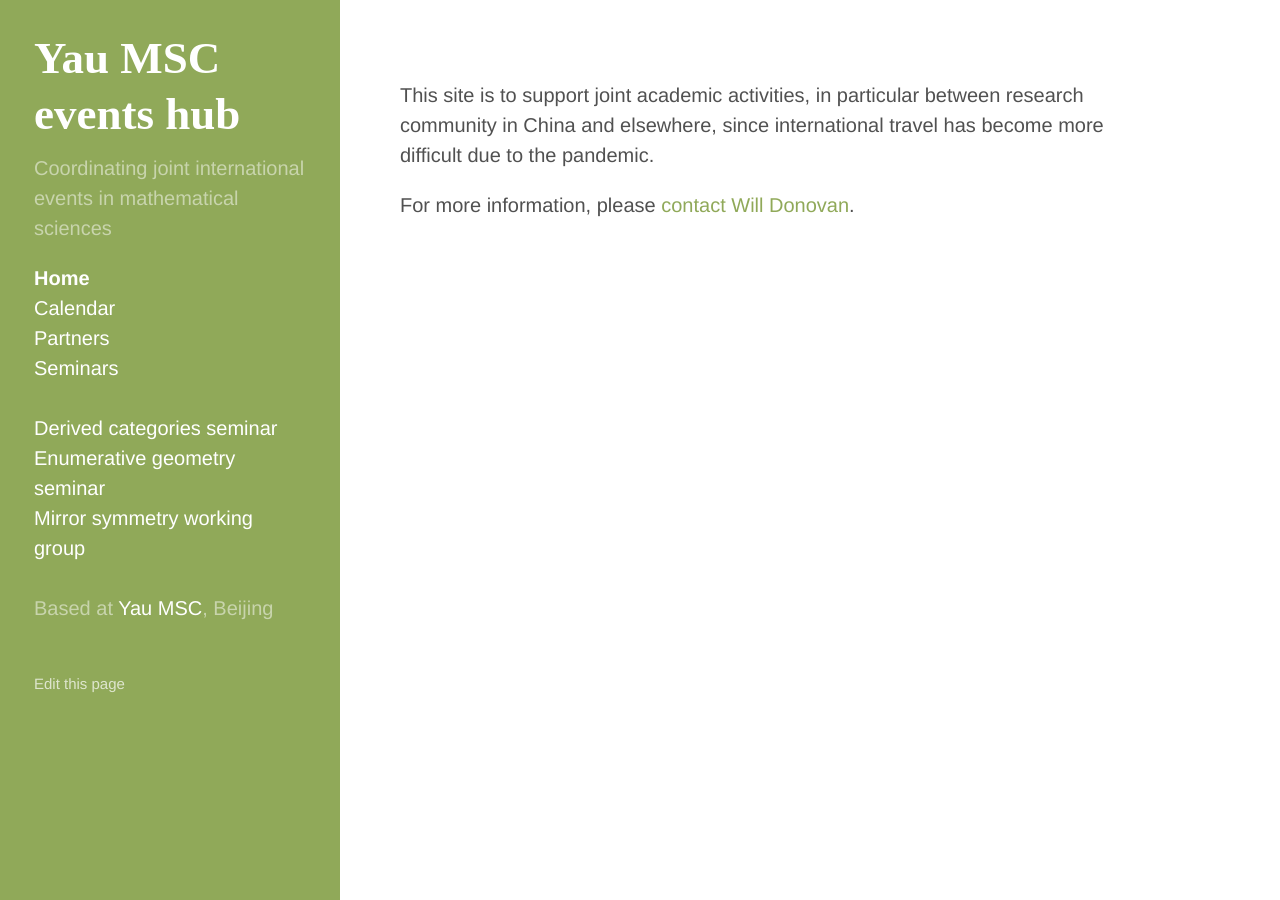
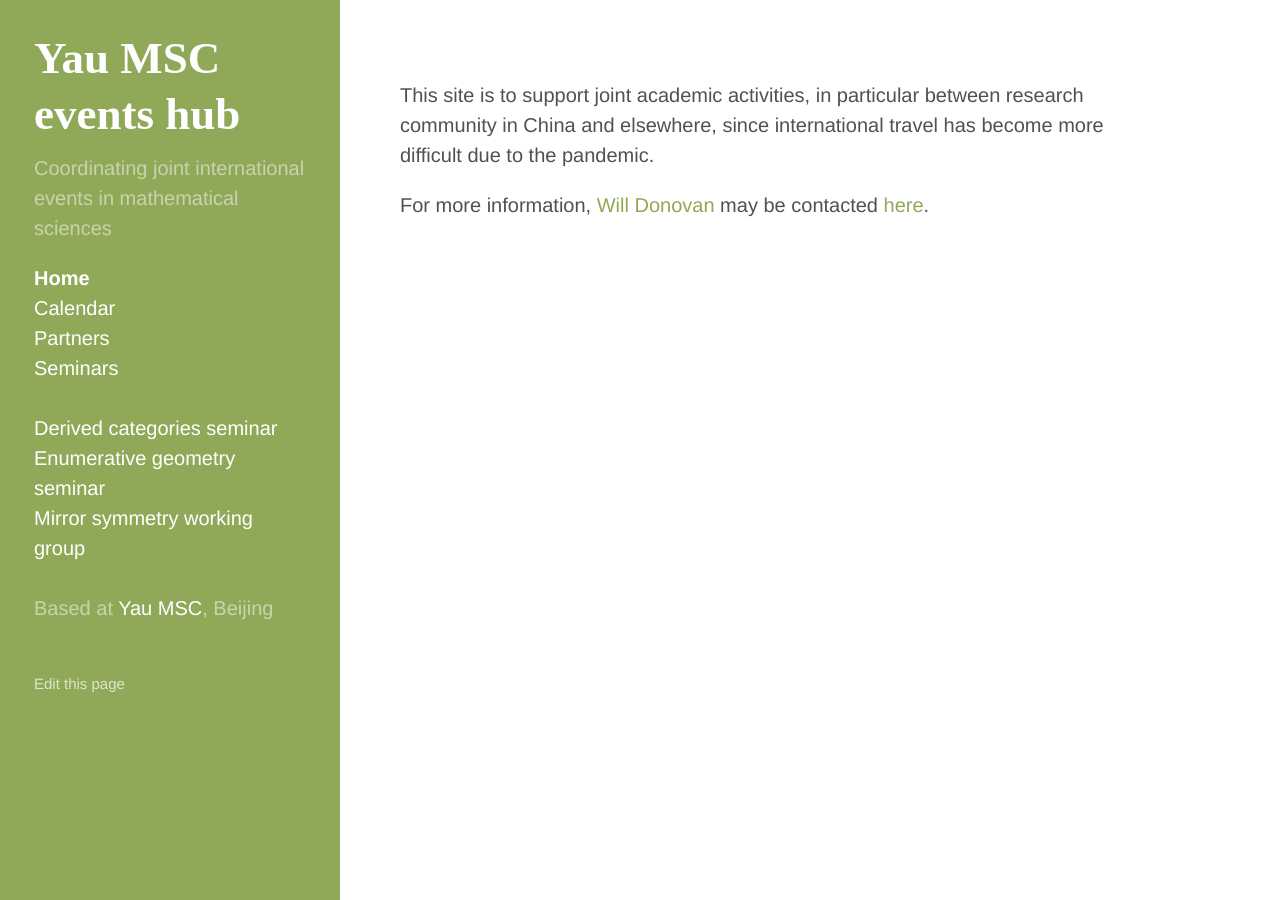
Before and after one commit to yau-msc-events/yau-msc-events.github.io, a Jekyll site: the page built from index.md, in a window 1280 px wide. Built offline with Jekyll 4.4.1, drawn with Linux system fonts in a browser that asks for light colours.

Commit message:
Update index.md

```diff
--- a/index.md
+++ b/index.md
@@ -5,4 +5,4 @@
 
 This site is to support joint academic activities, in particular between research community in China and elsewhere, since international travel has become more difficult due to the pandemic.
 
-For more information, please [contact](mailto:{{ site.contactaddr }}) [{{ site.contact }}](mailto:{{ site.contacturl }}).
+For more information, [{{ site.contact }}]({{ site.contacturl }}) may be contacted [here](mailto:{{ site.contactaddr }}).
```
